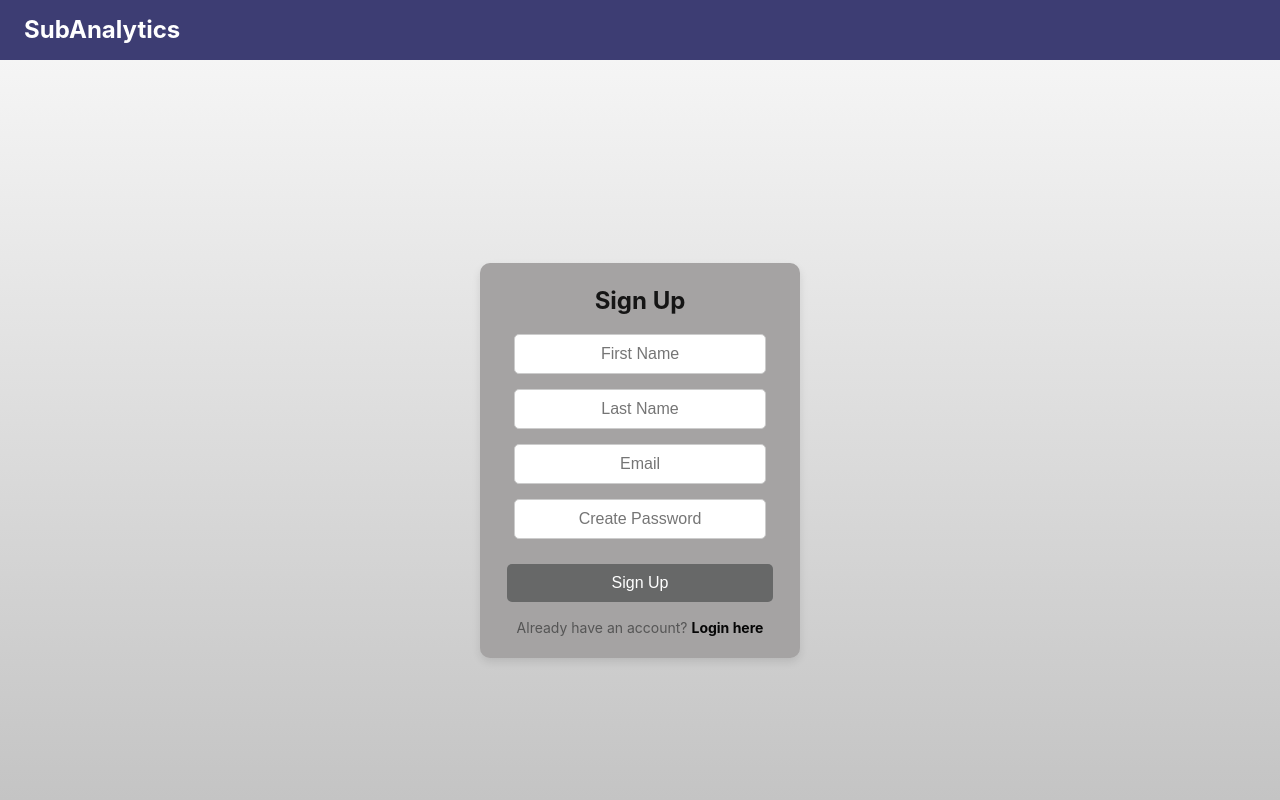
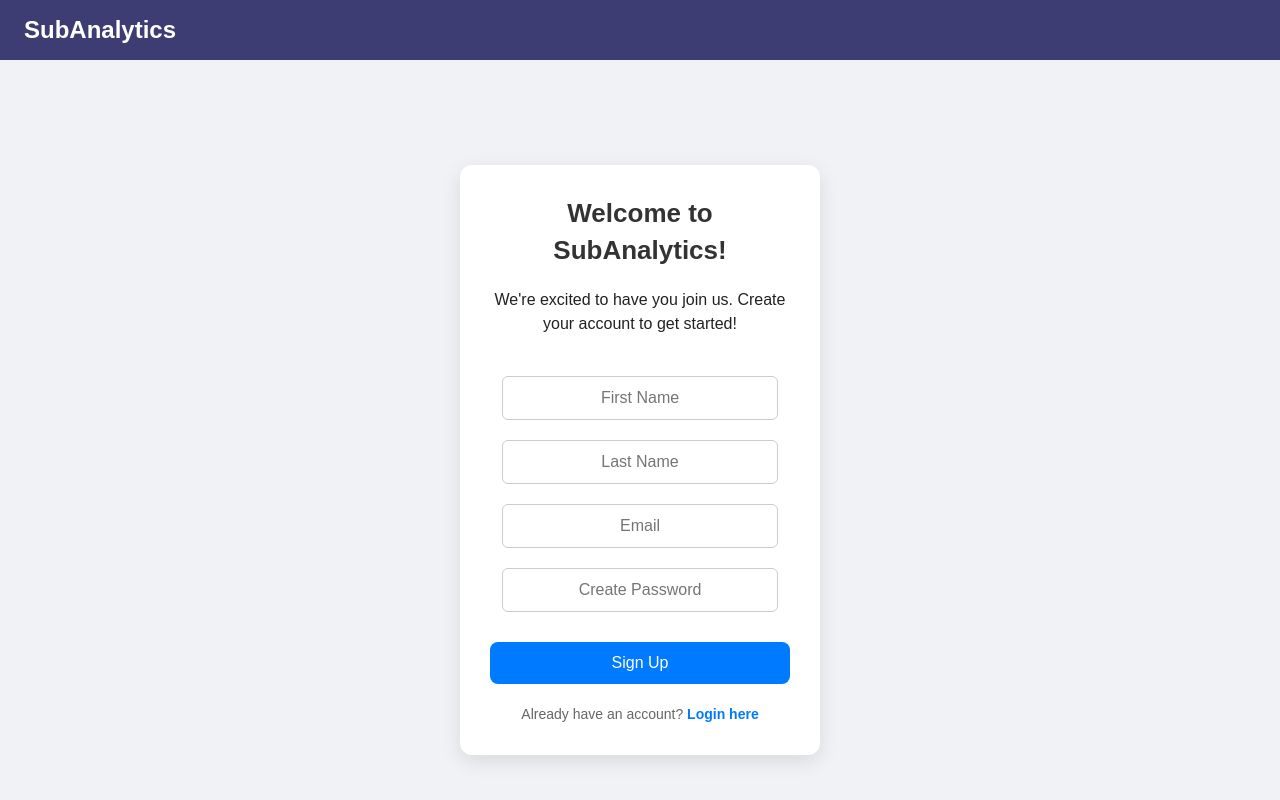
Before and after one commit to tush1809/subanalytics, a React (Vite) app in the folder frontend/: page /signup in a window 1280 px wide. Shown: the top 800 px of the page. Built offline with nearby package versions, Linux system fonts and the light colour scheme; no server answers.

Commit message:
Refactor Login and Signup pages for improved UI; update styles and text for better user experience

```diff
--- a/frontend/src/components/atRisk.css
+++ b/frontend/src/components/atRisk.css
@@ -10,13 +10,12 @@
     font-weight: bold;
     margin-bottom: 15px;
     color: #333;
-  } */
+    } */
 
-  .customers-list {
-    list-style-type: none;
-    padding: 0;
-    width: 480px;
-    /* border: 1px solid red; */
+    .customers-list {
+      list-style-type: none;
+      padding: 0;
+      width: 450px;
   }
 
   .customer-item {
@@ -24,10 +23,10 @@
     justify-content: space-between;
     align-items: center;
     padding: 8px 24px;
-    margin-bottom: 6px;
+    margin-bottom: 16px;
     /* border: 1px solid #ddd; */
     border-radius: 8px;
-    background-color: #cacace;
+    background-color: #f4f4f4;
   }
 
   .customer-name {
--- a/frontend/src/pages/Login.css
+++ b/frontend/src/pages/Login.css
@@ -1,32 +1,33 @@
-
 .login-container {
   display: flex;
   flex-direction: column;
   align-items: center;
   justify-content: center;
   min-height: 100vh;
-    background: linear-gradient(to bottom, #F5F5F5, #C0C0C0);
-
+  background-color: #f0f2f5;
   overflow-x: hidden;
+  padding: 20px;
 }
 
-
 .login-box {
-    background: rgb(165, 163, 163);
-    padding: 20px;
-    border-radius: 10px;
-    box-shadow: 0 4px 8px rgba(0, 0, 0, 0.1);
-    width: 320px;
+  background: #ffffff;
+  padding: 25px;
+  border-radius: 12px;
+  width: 340px;
   text-align: center;
   display: flex;
   flex-direction: column;
   align-items: center;
+  box-shadow: 0px 4px 50px rgba(62, 62, 62, 0.15);
 }
 
+.login-box h2 {
+  font-size: 26px;
+  margin-bottom: 20px;
+}
 
-  .login-box h2 {
-    font-size: 24px;
-    margin-bottom: 15px;
+.welcome-text {
+  margin: 10px 0 40px 0;
 }
 
 /* Form and inputs */
@@ -39,45 +40,49 @@
 
 /* Input fields */
 .input-field {
-    width: 90%;
-    padding: 10px;
-    margin-bottom: 15px;
+  width: 92%;
+  padding: 12px;
+  margin-bottom: 20px;
   border: 1px solid #ccc;
-    border-radius: 5px;
+  border-radius: 6px;
   font-size: 16px;
   text-align: center;
-    background-color: rgb(255, 255, 255);
+  background-color: #ffffff;
 }
 
-
+/* Button */
 .login-button {
   width: 95%;
-    background-color: #676868;
+  background-color: #4a90e2;
   color: white;
-    padding: 10px;
+  padding: 12px;
   border: none;
-    border-radius: 5px;
+  border-radius: 6px;
   font-size: 16px;
   cursor: pointer;
-    margin-top: 10px;
+  margin-top: 15px;
+  transition: background-color 0.3s ease;
 }
 
 .login-button:hover {
-    background-color: #383938;
+  background-color: #357ab8;
 }
 
+/* Signup text and link */
 .signup-text {
-    margin-top: 15px;
+  margin-top: 20px;
   font-size: 14px;
-    color: #555;
+  color: #666;
 }
 
 .signup-link {
-    color: #000000;
+  color: #4a90e2;
   text-decoration: none;
   font-weight: bold;
+  transition: color 0.3s ease;
 }
 
 .signup-link:hover {
+  color: #357ab8;
   text-decoration: underline;
 }
--- a/frontend/src/pages/Login.jsx
+++ b/frontend/src/pages/Login.jsx
@@ -25,7 +25,10 @@ const Login = () => {
 
       <div className="login-container">
         <div className="login-box">
-          <h2>Login</h2>
+          <h1>Welcome Back!</h1>
+          <p className="welcome-text">
+            We're excited to see you again. Log in to access your account and continue where you left off.
+          </p>
           <form>
             <input
               type="email"
@@ -50,19 +53,18 @@ const Login = () => {
               className="login-button"
               onClick={handleSubmit}
               disabled={isLoading}>
-              Login
+              {isLoading ? "Logging in..." : "Login"}
             </button>
 
             {error && <div className="error">{error}</div>}
           </form>
 
           <p className="signup-text">
-            Don't have an account?{" "}
+            New here?{" "}
             <Link to="/signup" className="signup-link">
-              Sign up here
-            </Link>
+              Create an account
+            </Link> and join us today!
           </p>
-
         </div>
       </div>
     </div>
--- a/frontend/src/pages/Signup.css
+++ b/frontend/src/pages/Signup.css
@@ -1,4 +1,3 @@
-
 * {
   margin: 0;
   padding: 0;
@@ -8,6 +7,8 @@
 html, body {
   width: 100%;
   overflow-x: hidden;
+  font-family: 'Arial', sans-serif;
+  background-color: #f0f2f5;
 }
 
 .signup-container {
@@ -16,18 +17,17 @@
   align-items: center;
   justify-content: center;
   min-height: 100vh;
-    background: linear-gradient(to bottom, #F5F5F5, #C0C0C0);
+  background: #f0f2f5;
   width: 100vw;
   overflow-x: hidden;
 }
 
-
 .signup-box {
-    background: rgb(165, 163, 163);
-    padding: 20px;
-    border-radius: 10px;
-    box-shadow: 0 4px 8px rgba(0, 0, 0, 0.1);
-    width: 320px;
+  background: #ffffff;
+  padding: 30px;
+  border-radius: 12px;
+  box-shadow: 0 6px 20px rgba(0, 0, 0, 0.1);
+  width: 360px;
   text-align: center;
   display: flex;
   flex-direction: column;
@@ -35,10 +35,16 @@
 }
 
 .signup-box h2 {
-    font-size: 24px;
-    margin-bottom: 15px;
+  font-size: 26px;
+  margin-bottom: 20px;
+  color: #333;
+  font-weight: bold;
+  line-height: 140%;
 }
 
+.greeting-text {
+  margin-bottom: 40px;
+}
 
 .signup-box form {
   display: flex;
@@ -48,42 +54,48 @@
 }
 
 .input-field {
-    width: 90%;
-    padding: 10px;
-    margin-bottom: 15px;
-    border: 1px solid #ccc;
-    border-radius: 5px;
+  width: 100%;
+  padding: 12px;
+  margin-bottom: 20px;
+  border: 1px solid #ddd;
+  border-radius: 8px;
   font-size: 16px;
-    text-align: center;
-    color: black;
+  color: #333;
+  background-color: #f9f9f9;
+  transition: border-color 0.3s ease;
 }
 
+.input-field:focus {
+  border-color: #007bff;
+  outline: none;
+  background-color: #ffffff;
+}
 
 .signup-button {
-    width: 95%;
-    background-color: #676868;
+  width: 100%;
+  background-color: #007bff;
   color: white;
-    padding: 10px;
+  padding: 12px;
   border: none;
-    border-radius: 5px;
+  border-radius: 8px;
   font-size: 16px;
   cursor: pointer;
   margin-top: 10px;
+  transition: background-color 0.3s ease;
 }
 
 .signup-button:hover {
-    background-color: #383938;
+  background-color: #0056b3;
 }
 
-
 .login-text {
-    margin-top: 15px;
+  margin-top: 20px;
   font-size: 14px;
-    color: #555;
+  color: #666;
 }
 
 .login-link {
-    color: #060606;
+  color: #007bff;
   text-decoration: none;
   font-weight: bold;
 }
--- a/frontend/src/pages/Signup.jsx
+++ b/frontend/src/pages/Signup.jsx
@@ -32,7 +32,10 @@ const Signup = () => {
 
       <div className="signup-container">
         <div className="signup-box">
-          <h2>Sign Up</h2>
+          <h2>Welcome to SubAnalytics!</h2>
+          <p className="greeting-text">
+            We're excited to have you join us. Create your account to get started!
+          </p>
           <form>
             <input
               type="text"
@@ -87,7 +90,6 @@ const Signup = () => {
               Login here
             </Link>
           </p>
-
         </div>
       </div>
     </div>
```
Lines whose indentation alone changed are shown as unchanged.
